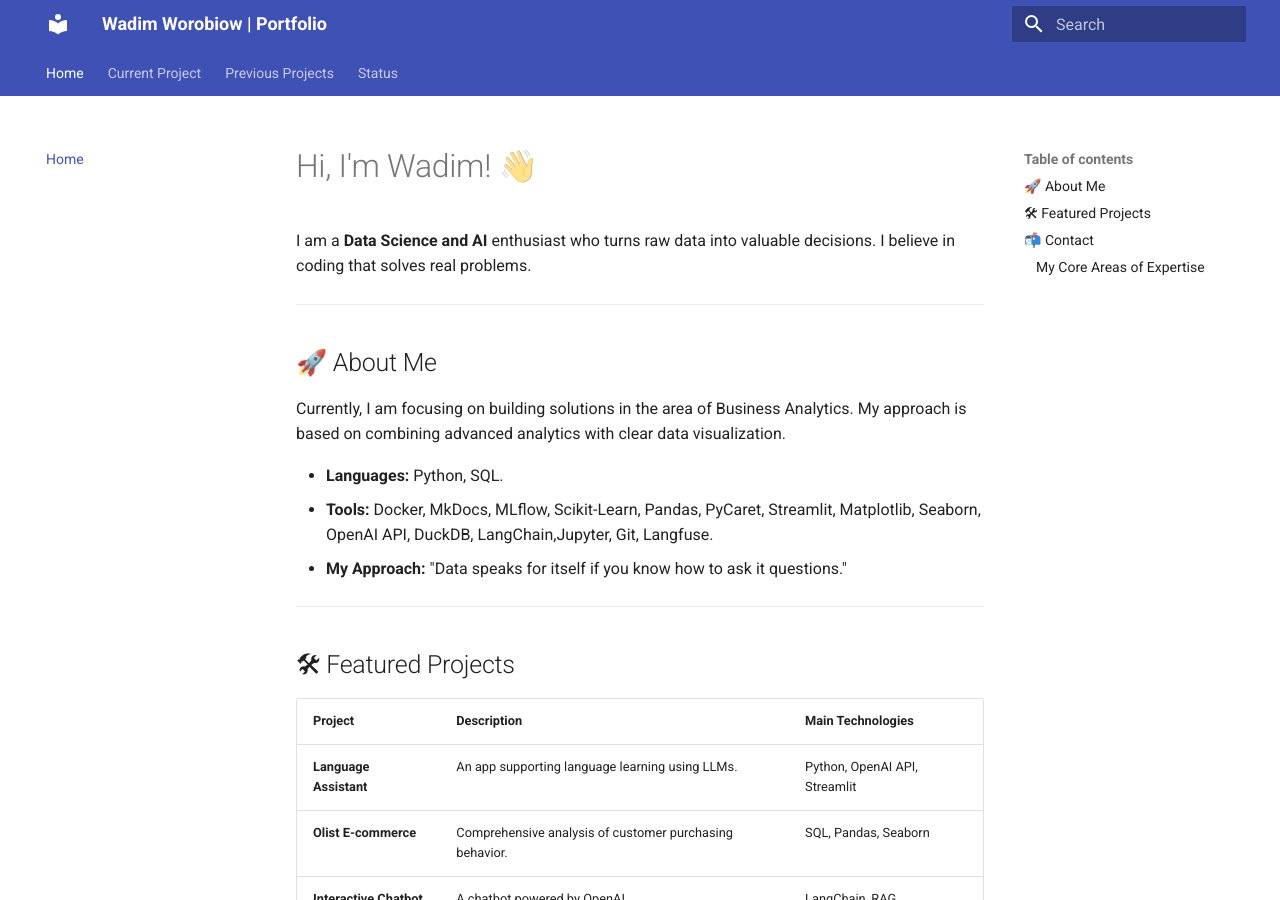
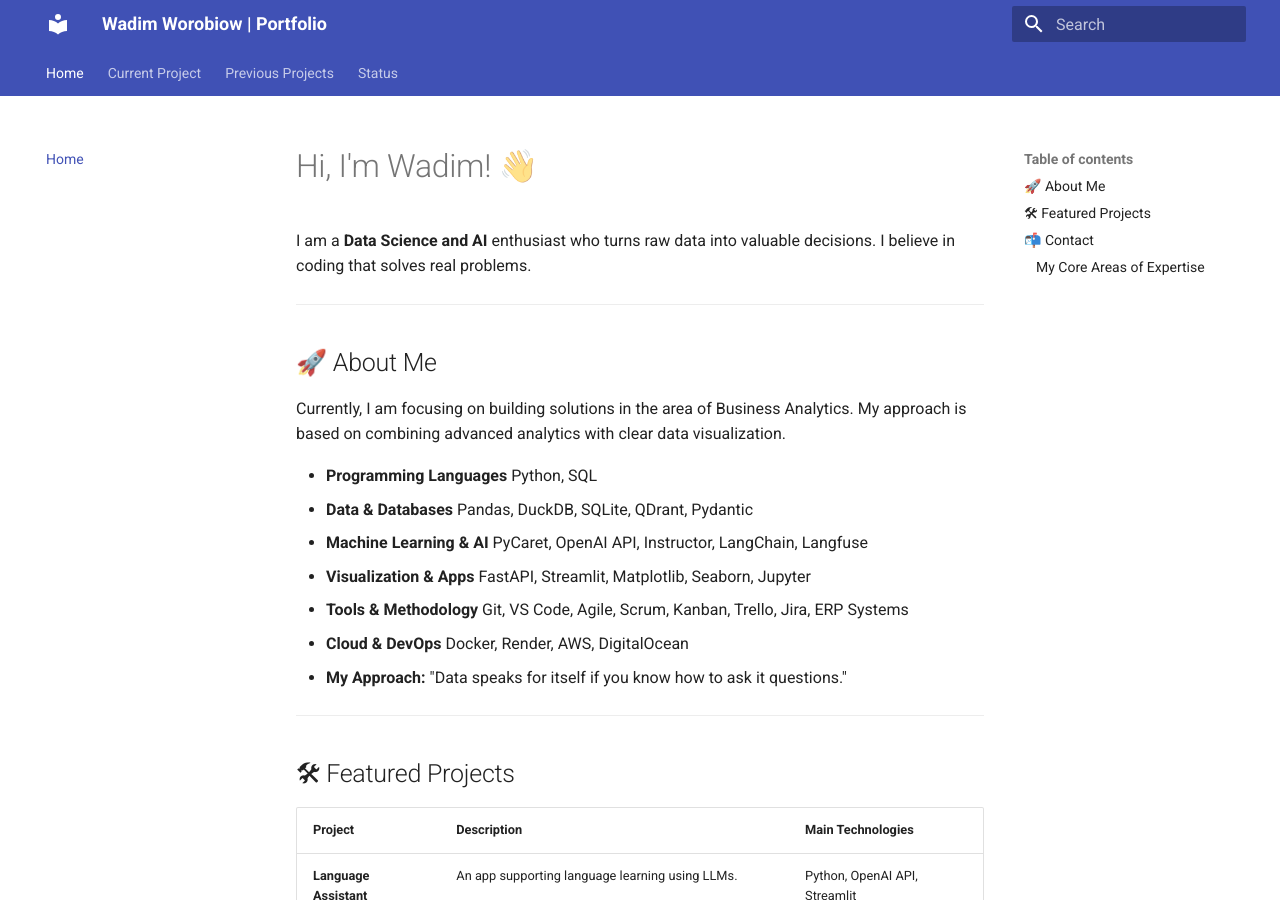
Before and after one commit to Vados182/mkdocs-portfolio, an MkDocs documentation site: the page built from docs/index.md, in a window 1280 px wide and 900 px high. Built offline with MkDocs 1.6.1 and Material for MkDocs 9.7.7, drawn with Linux system fonts in a browser that asks for light colours.

Commit message:
Update index.md

```diff
--- a/docs/index.md
+++ b/docs/index.md
@@ -7,8 +7,14 @@ I am a **Data Science and AI** enthusiast who turns raw data into valuable decis
 ## 🚀 About Me
 Currently, I am focusing on building solutions in the area of Business Analytics. My approach is based on combining advanced analytics with clear data visualization.
 
-*   **Languages:** Python, SQL.
-*   **Tools:** Docker, MkDocs, MLflow, Scikit-Learn, Pandas, PyCaret, Streamlit, Matplotlib, Seaborn, OpenAI API, DuckDB, LangChain,Jupyter, Git, Langfuse.
+
+
+*   **Programming Languages** Python, SQL
+*   **Data & Databases** Pandas, DuckDB, SQLite, QDrant, Pydantic
+*   **Machine Learning & AI** PyCaret, OpenAI API, Instructor, LangChain, Langfuse
+*   **Visualization & Apps** FastAPI, Streamlit, Matplotlib, Seaborn, Jupyter
+*   **Tools & Methodology** Git, VS Code, Agile, Scrum, Kanban, Trello, Jira, ERP Systems
+*   **Cloud & DevOps** Docker, Render, AWS, DigitalOcean
 *   **My Approach:** "Data speaks for itself if you know how to ask it questions."
 
 ---
```
